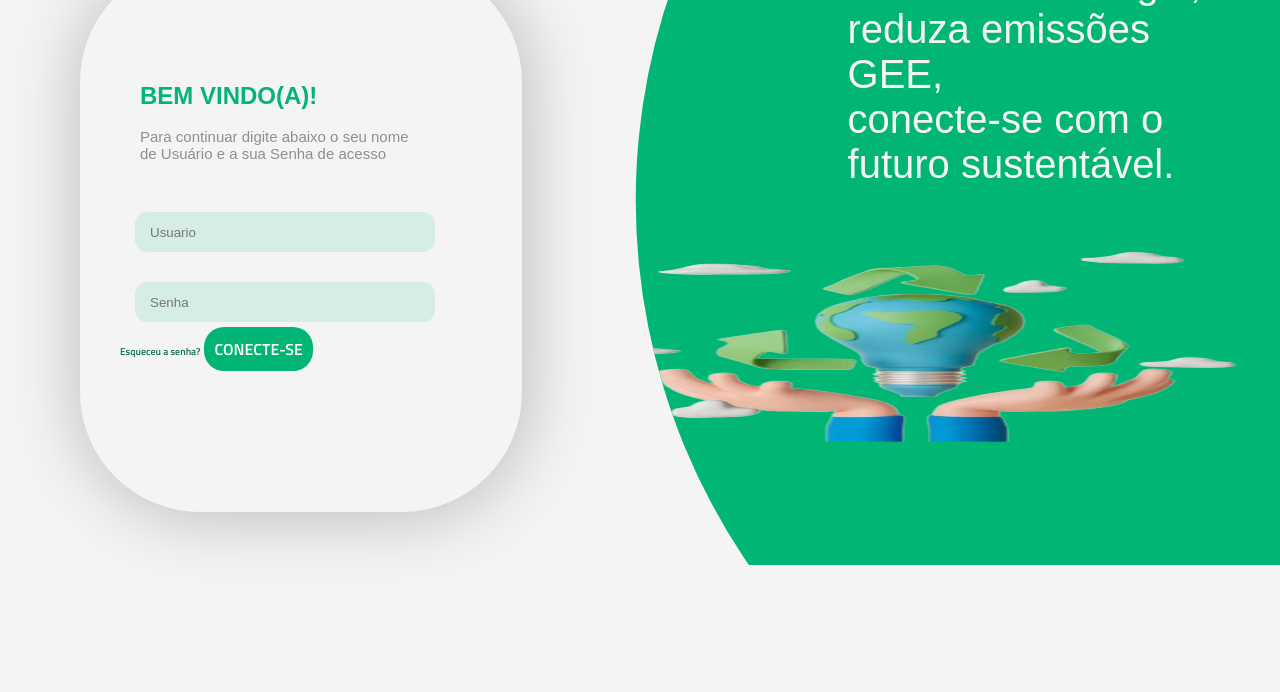
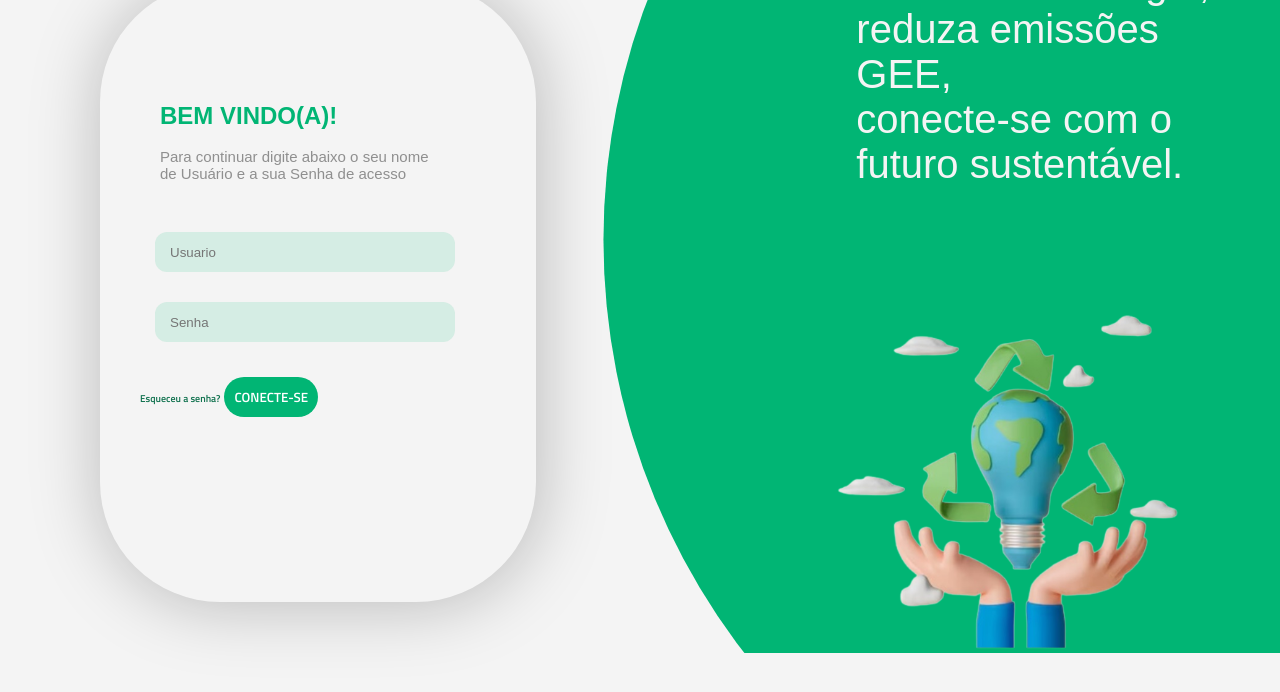
Before and after one commit to JannaMP/LoginSASC, a plain HTML site: page LoginSasc/Login/Index.html in a window 1280 px wide. Shown: the part 92-784 px from the top of the page. Drawn offline with Linux system fonts and the light colour scheme; a web font is replaced by a local one.

Commit message:
Novas alteracoes feitas

```diff
--- a/LoginSasc/Login/Index.html
+++ b/LoginSasc/Login/Index.html
@@ -42,7 +42,8 @@
                 <input class="inputs senha" type="password" placeholder="Senha">
 
                 <a  class="btn_senha" href="#">Esqueceu a senha?</a>
-                <a class="btn_login" href="#">Conecte-se</a>
+                <button class="btn_login"> Conecte-se </button>
+
 
 
                 </div>
--- a/LoginSasc/Login/Style.css
+++ b/LoginSasc/Login/Style.css
@@ -16,7 +16,7 @@
 }
 
 .logo{
-    width: 50px;
+    width: 70px;
     margin-left: 3px;
 }
 
@@ -30,17 +30,18 @@ body{
 .login{
     display: flex;
     justify-content: space-between;
+
 }
 
 
 .login_usuario{
-    margin-left: 80px;
+    margin-left: 100px;
     box-shadow: 2px 2px 70px rgba(0, 0, 0, 0.25);
     border-radius: 120px;
 
     padding: 40px;
     width: 450px ;
-    height: 550px;
+    height: 620px;
 }
 
 
@@ -106,13 +107,17 @@ h2{
 .banner{
     background-color: var(--verde);
     clip-path: circle(90.5% at 100% 45%);
-    margin-top: -60px;
-    height: 663px;
+    margin-top: -80px;
+    height: 751px;
+    position: relative;
+
 }
 
 .banner_conteudo{
     display: flex;
     flex-direction: column;
+    align-items:center;
+
 }
 
 .banner_txt{
@@ -126,7 +131,8 @@ h2{
 }
 
 .img_lampada{
-    height: 200px;
-
-
+    height: 50%;
+    width: 50%;
+    margin-left: 210px;
+    margin-top: 60px;
 }
```
